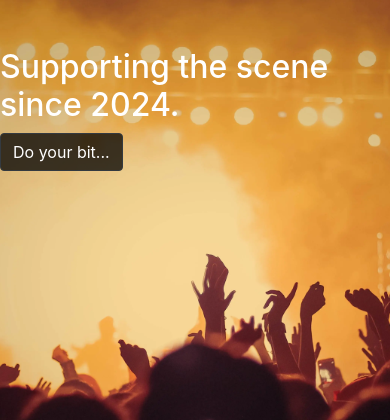
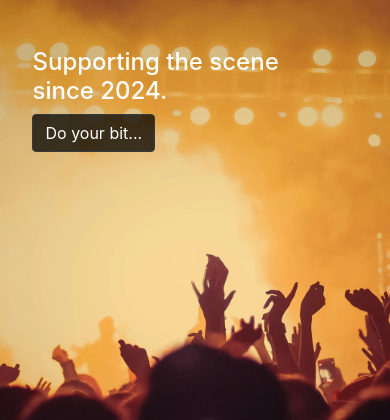
Before and after one commit to KitLavis/stage-left-merch, a Django app: page / in a window 390 px wide. Shown: the part 134-554 px from the top of the page. Run offline with Django 4.2, Linux system fonts and the light colour scheme; some libraries are stand-ins or nearby versions.

Commit message:
Index.html responsiveness fixed

```diff
--- a/home/templates/home/index.html
+++ b/home/templates/home/index.html
@@ -4,7 +4,7 @@
 {% block content %}
 <div class="hero-text-container">
     <div class="row">
-        <div class="col-auto offset-lg-2">
+        <div class="col-auto offset-1 offset-md-2">
             <h2 class="support mt-5">
                 Supporting the scene
                 <br>
--- a/static/css/base.css
+++ b/static/css/base.css
@@ -62,6 +62,24 @@ header .navbar {
     font-size: 300%;
 }
 
+.fs-1em {
+    font-size: 1em;
+}
+
 .btn-dark {
     background-color: rgba(0, 0, 0, 0.75);
 }
+
+.hero-text-container > .row {
+    width: 100vw;
+}
+
+.navbar-collapse {
+    z-index: 99999999;
+}
+
+@media only screen and (max-width: 480px) {
+    .support {
+        font-size: 1.5em;
+    }
+}
--- a/templates/base.html
+++ b/templates/base.html
@@ -28,12 +28,12 @@
     {% endblock %}
 
     {% block corejs %}
-        <!-- Font Awesome -->
-        <script src="https://kit.fontawesome.com/cd67891a35.js" crossorigin="anonymous"></script>
     <!-- Bootstrap JS -->
     <script src="https://code.jquery.com/jquery-3.2.1.slim.min.js" integrity="sha384-KJ3o2DKtIkvYIK3UENzmM7KCkRr/rE9/Qpg6aAZGJwFDMVNA/GpGFF93hXpG5KkN" crossorigin="anonymous"></script>
     <script src="https://cdn.jsdelivr.net/npm/popper.js@1.12.9/dist/umd/popper.min.js" integrity="sha384-ApNbgh9B+Y1QKtv3Rn7W3mgPxhU9K/ScQsAP7hUibX39j7fakFPskvXusvfa0b4Q" crossorigin="anonymous"></script>
     <script src="https://cdn.jsdelivr.net/npm/bootstrap@4.0.0/dist/js/bootstrap.min.js" integrity="sha384-JZR6Spejh4U02d8jOt6vLEHfe/JQGiRRSQQxSfFWpi1MquVdAyjUar5+76PVCmYl" crossorigin="anonymous"></script>
+    <!-- Font Awesome -->
+    <script src="https://kit.fontawesome.com/cd67891a35.js" crossorigin="anonymous"></script>
     {% endblock %}
 
     {% block extra_js %}
@@ -52,10 +52,10 @@
         </div>
         <div class="row header-two">
           <nav class="navbar navbar-expand-lg">
-            <button class="navbar-toggler" type="button" data-bs-toggle="collapse" data-bs-target="#navbarSupportedContent" aria-controls="navbarSupportedContent" aria-expanded="false" aria-label="Toggle navigation">
+            <button class="navbar-toggler" type="button" data-toggle="collapse" data-target="#navbarToggle" aria-controls="navbarToggle" aria-expanded="false" aria-label="Toggle navigation">
               <span><i class="fa-solid fa-bars"></i></span>
             </button>
-            <div class="collapse navbar-collapse" id="navbarSupportedContent">
+            <div class="collapse navbar-collapse" id="navbarToggle">
               <div class="col-md-2">
                 <!-- <form class="d-flex">
                   <input class="form-control me-2" type="search" placeholder="Search" aria-label="Search">
```
Lines whose indentation alone changed are shown as unchanged.
